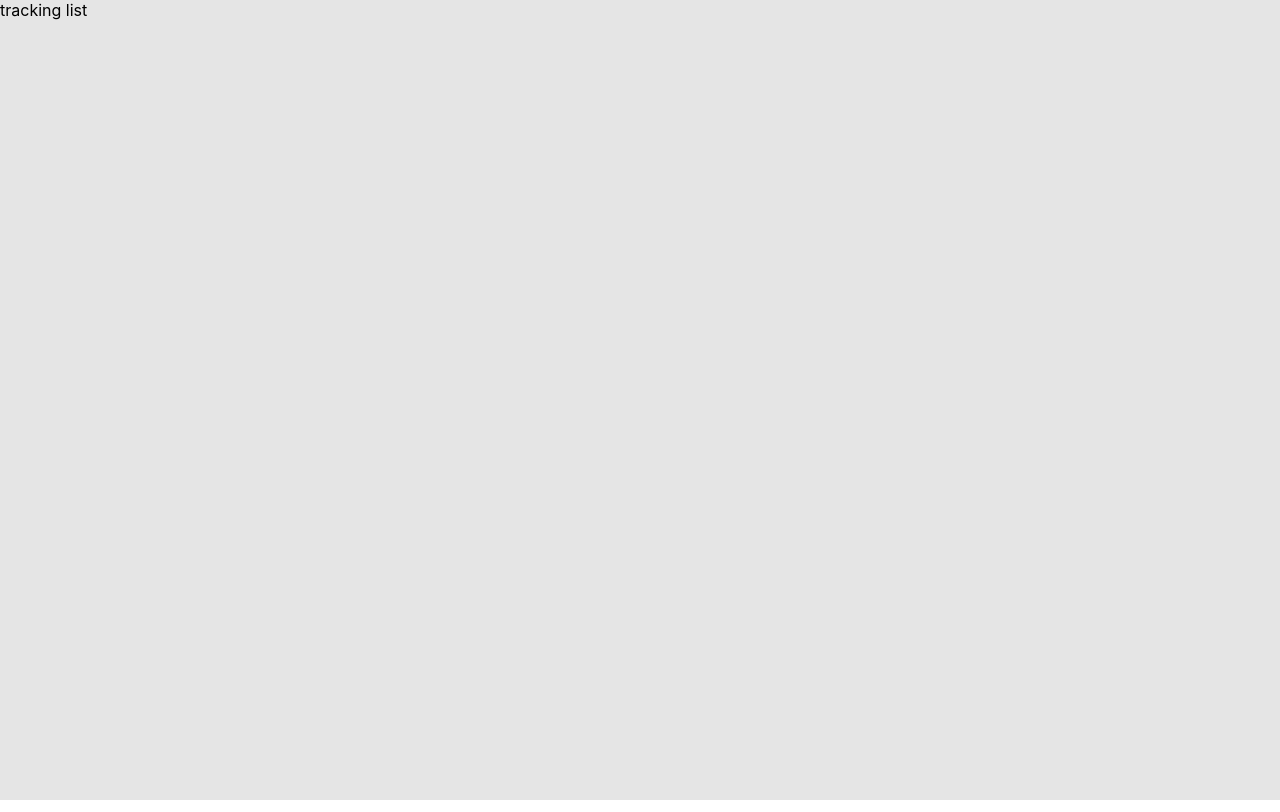
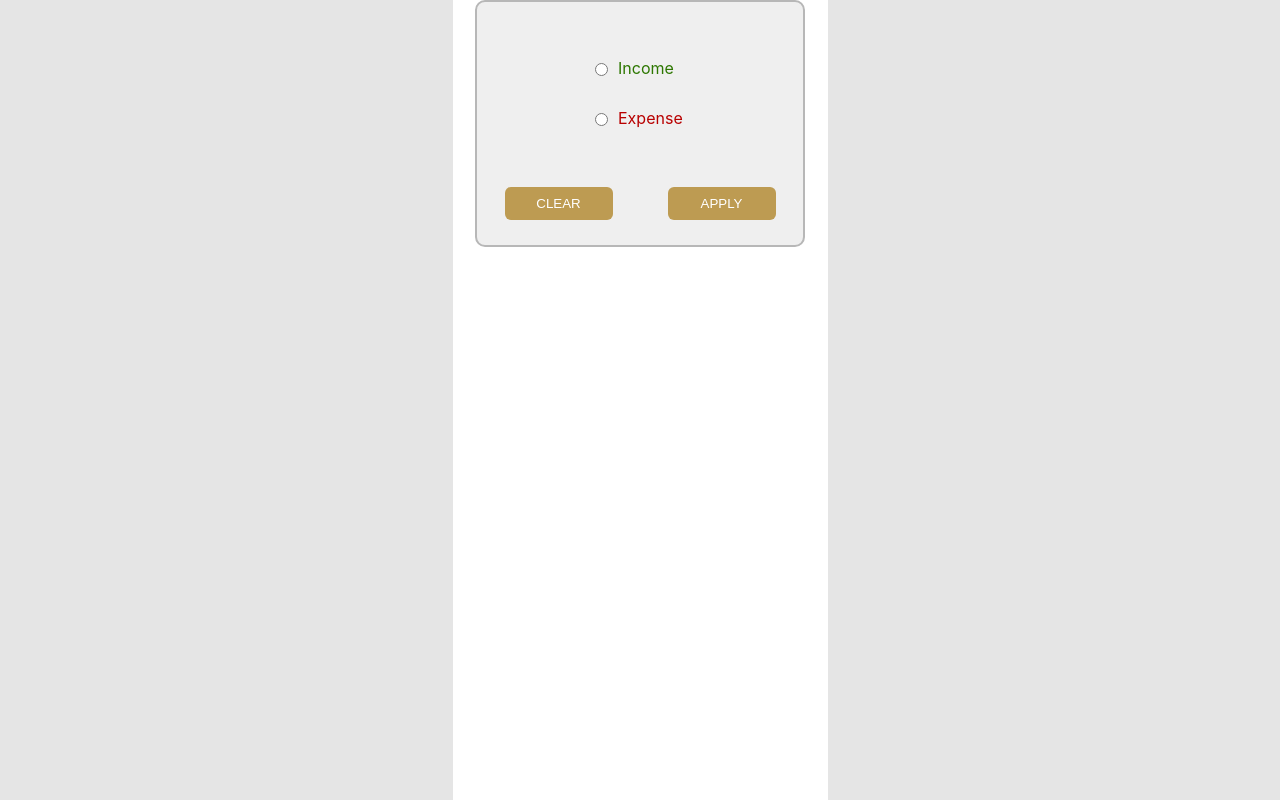
Before and after one commit to Evelyn-ZYW/MDIA3109-Mid-term, a React (Create React App) app: page / in a window 1280 px wide. Built offline with nearby package versions, Linux system fonts and the light colour scheme.

Commit message:
comps/Filter 50% in progress

```diff
--- a/src/App.js
+++ b/src/App.js
@@ -1,10 +1,12 @@
 import logo from './logo.svg';
 import './App.scss';
+import Main from 'pages/main';
+
 
 function App() {
   return (
     <div className="App">
-      tracking list
+      <Main />
     </div>
   );
 }
--- a/src/App.scss
+++ b/src/App.scss
@@ -2,7 +2,9 @@
   width: 100vw;
   height: 100vh;
   background-color: #E5E5E5;
+  display: flex;
+  justify-content: center;
 }
 
 //below step is to use scss on the imported page
-// @import "./pages/main/main.scss";
+@import "./pages/main/main.scss";
--- /dev/null
+++ b/src/comps/Filter/index.js
@@ -0,0 +1,88 @@
+import React, { useState, useEffect } from 'react';
+import styled from 'styled-components';
+
+const Container = styled.div`
+    border: 2px solid #B7B7B7;
+    border-radius: 10px;
+    min-width: 326px;
+    max-width: 326px;
+    min-height: 243px;
+    max-height: 243px;
+    background-color: rgba(238, 238, 238, 0.9);
+    position: relative;
+`;
+const ContOne = styled.div`
+    display: flex;
+    flex-direction: column;
+    justify-content: center;
+    align-items: center;
+    min-width: 326px;
+    max-width: 326px;
+    min-height: 75%;
+    max-height: 75%;
+    // border: 1px solid red;
+`;
+const ContTwo = styled.div`
+    min-width: 326px;
+    max-width: 326px;
+    display: flex;
+    justify-content: space-around;
+    position: absolute;
+    bottom: 25px;
+    // border:1px solid red;
+`;
+const Button = styled.button`
+    min-width: 108px;
+    max-width: 108px;
+    min-height: 33px;
+    max-height: 33px;
+    background-color: #BD9B52;
+    color: #FFF;
+    border-radius: 6px;
+    border: none;
+    outline: none;
+    &:active{
+        box-shadow: 0 3 px #666;
+        transform: translateY(2px);
+    }
+`;
+
+const Option = styled.div`
+    display: flex;
+    min-width: 100px;
+    min-height: 30px;
+    align-items: center;
+    margin: 10px 0 10px 0;
+    color: ${props => props.color ? props.color : "#2D7700"}
+    // border:1px solid red;
+`;
+
+const FormCheckbox = styled.input.attrs({ type: 'radio' })`
+    margin-right: 10px;
+    &:after{
+        background: white;
+    }
+`;
+
+const Filter = () => {
+    const [radio, setRadio] = useState("");
+
+    return <Container>
+        <ContOne>
+            <Option>
+                <FormCheckbox type="radio" value="Income" onChange={(e) => { setRadio(e.target.value) }} checked={radio === "Income"} /> Income
+        </Option>
+            <Option color="#B80000">
+                <FormCheckbox type="radio" value="Expense" onChange={(e) => { setRadio(e.target.value) }} checked={radio === "Expense"} /> Expense
+        </Option>
+        </ContOne>
+        <ContTwo>
+            <Button>CLEAR</Button>
+            <Button>APPLY</Button>
+        </ContTwo>
+    </Container>
+}
+Filter.defaultProps = {
+
+}
+export default Filter;
--- /dev/null
+++ b/src/pages/main/index.js
@@ -0,0 +1,11 @@
+import React, { useState, useEffect } from 'react';
+
+import Filter from 'comps/Filter';
+
+const Main = () => {
+
+    return <div className="main">
+        <Filter />
+    </div>
+}
+export default Main;
--- /dev/null
+++ b/src/pages/main/main.scss
@@ -0,0 +1,8 @@
+.main {
+    width: 375px;
+    height: 812px;
+    background-color: #FFFFFF;
+    display: flex;
+    flex-direction: column;
+    align-items: center;
+}
```
Also changed, not shown: 1 other file (tests, documents, lock files or other folders).
